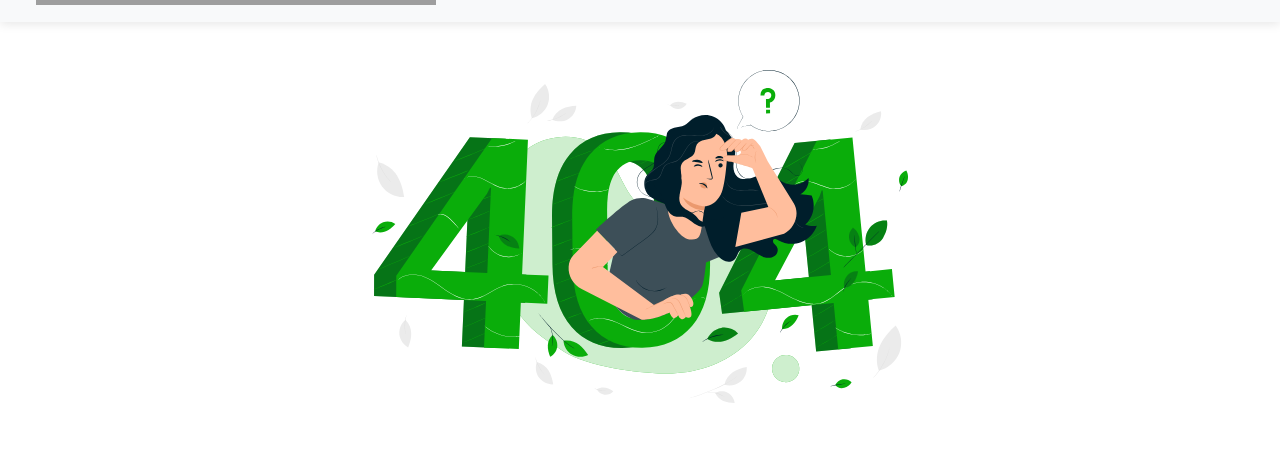
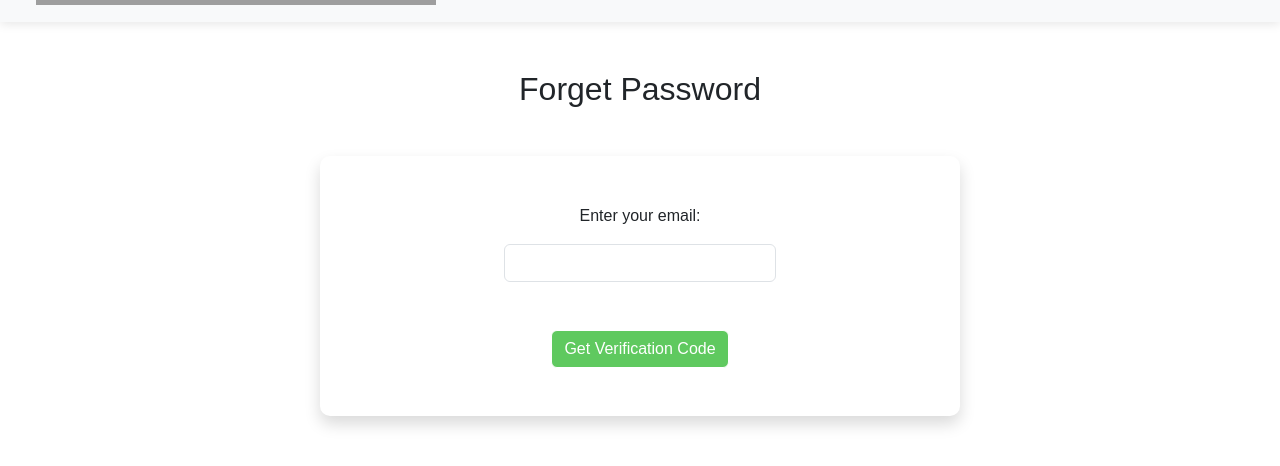
Before and after one commit to amr-0xZ/Fresh-Cart, a React (Vite) app: page /guest/resetpass in a window 1280 px wide. Shown: the part 312-778 px from the top of the page. Built offline with nearby package versions, Linux system fonts and the light colour scheme; grey boxes are pictures that could not be loaded; a web font is replaced by a local one.

Commit message:
reset password done

```diff
--- a/src/App.jsx
+++ b/src/App.jsx
@@ -16,6 +16,7 @@ import CartContext from "./Contexts/CartContext";
 import Order from "./Components/order/Order";
 import AllOrders from "./Components/orders/AllOrders";
 import Profile from "./Components/profile/Profile";
+import ForgetPassword from "./Components/forgetPassword/ForgetPassword";
 
 function App() {
   const routs = createBrowserRouter([
@@ -83,6 +84,10 @@ function App() {
           path: "*",
           element: <NotFound />,
         },
+        {
+          path: "resetpass",
+          element: <ForgetPassword/>
+        }
       ],
     },
   ]);
--- /dev/null
+++ b/src/Components/forgetPassword/ForgetPassword.jsx
@@ -0,0 +1,187 @@
+import axios from 'axios'
+import React, { useState } from 'react'
+import { useNavigate } from 'react-router-dom';
+import { toast } from "react-toastify";
+
+const ForgetPassword = () => {
+
+    let [stage, setStage] = useState(1)
+    let [email, setEmail] = useState("")
+    let [vcode, setVcode] = useState("")
+    let [newPass, setNewPass] = useState("")
+    let [loading, setLoading] = useState(false)
+    let navegate = useNavigate()
+
+    async function sendMail(e) {
+        e.preventDefault()
+        setLoading(true)
+        await axios.post('https://ecommerce.routemisr.com/api/v1/auth/forgotPasswords',{email: email}).then(({data})=>{
+            if(data.statusMsg==="success"){
+                setLoading(false)
+                toast.success("Reset code sent to your email")
+                setStage(2)
+            }
+        }).catch(({response})=>{
+            setLoading(false)
+            toast.error(response.data.message)
+        })
+    }
+
+
+    async function sendCode(e) {
+        e.preventDefault()
+        setLoading(true)
+        await axios.post('https://ecommerce.routemisr.com/api/v1/auth/verifyResetCode',{resetCode: vcode}).then(({data})=>{
+            if(data.status==="Success"){
+                setLoading(false)
+                setStage(3)
+                setVcode("")
+            }else{
+                setLoading(false)
+                setVcode("")
+                toast.error("Reset code is invalid or has expired")
+            }
+        }).catch(()=>{
+            setLoading(false)
+            setVcode("")
+            toast.error("Reset code is invalid or has expired")
+        })
+    }
+
+
+    async function sendNewPass(e) {
+        e.preventDefault()
+        setLoading(true)
+        await axios.put('https://ecommerce.routemisr.com/api/v1/auth/resetPassword',
+            {
+                email: email,
+                newPassword: newPass
+            }
+            ).then(({data})=>{
+                console.log(data);
+
+                if(data.token){
+                setLoading(false)
+                setVcode("")
+                setEmail("")
+                setNewPass("")
+                toast.success("Your new password saved")
+                navegate("/guest/login")
+            }
+        }).catch(({response})=>{
+            console.log(response);
+
+            setLoading(false)
+            toast.error("Reset code has expired")
+            setVcode("")
+            setNewPass("")
+            setStage(1)
+        })
+    }
+
+
+  return (
+    <div className="min-vh-100">
+      <div className="w-50 mx-auto my-5 text-center">
+        <h2>
+            {stage===1&& "Forget Password"}
+            {stage===2&& "Verify Code"}
+            {stage===3&& "Reset Password"}
+        </h2>
+        <div className='mt-5 p-5 shadow' style={{borderRadius: 10}}>
+
+            {stage===1&& (
+            <form className=""  action="" onSubmit={sendMail}>
+                <label htmlFor="Email">Enter your email:</label>
+                <input
+                onChange={(e)=>{setEmail(e.target.value)}}
+                className='mb-4 mt-3 form-control w-50 mx-auto text-center'
+                value={email}
+                name="email"
+                type="email"
+                id="Email"
+                required
+                />
+                <button
+                disabled={!(email.includes("@")&&email.includes(".")&&email.length>7&&email.split(".").slice(1,2).join().length>1)}
+                className="btn bg-main mt-4 text-white text-center"
+                type="submit"
+                >
+                    {loading? (
+                        <i className="fa-solid fa-spinner"></i>
+                    ) : (
+                    "Get Verification Code"
+                    )}
+                </button>
+            </form>
+            )}
+
+
+            {stage===2&& (
+            <form className=""  action="" onSubmit={sendCode}>
+                <label htmlFor="vcode">We sent a 6 digits code to your email</label>
+                <input
+                onChange={(e)=>{setVcode(e.target.value)}}
+                className='mb-4 form-control mt-3 w-25 mx-auto text-center'
+                value={vcode}
+                name="vcode"
+                type="vcode"
+                id="vcode"
+                required
+                />
+                <div className='position-relative'>
+                    <button
+                        disabled={!(vcode>99999)}
+                        className="btn bg-main text-white text-center mt-4"
+                        ype="submit"
+                        >
+                            {loading? (
+                                <i className="fa-solid fa-spinner"></i>
+                            ) : (
+                            "Verify Code"
+                            )}
+                    </button>
+                    <span className='text-dark position-absolute start-0 bottom-0 cursor-pointer' style={{fontSize: 16}} onClick={()=>{setStage(1); setVcode("")}}><i className="fa-solid fa-arrow-left"></i> Email</span>
+                </div>
+            </form>
+            )}
+
+
+            {stage===3&& (
+            <form className=""  action="" onSubmit={sendNewPass}>
+                <label htmlFor="pass">Enter new password:</label>
+                <input
+                onChange={(e)=>{setNewPass(e.target.value)}}
+                className=' form-control mt-3 w-75 mx-auto'
+                value={newPass}
+                name="pass"
+                type="pass"
+                id="pass"
+                required
+                />
+                <div className='text-start mb-4 w-75 mx-auto' style={{fontSize: 12, marginTop: 3}}>
+                    <p className='my-0'>-Password must start with capital letter.</p>
+                    <p>-At least 7 characters long.</p>
+                </div>
+                <button
+                disabled={!(newPass.length>6&&(newPass.slice(0,1)===newPass.slice(0,1).toUpperCase()))}
+                className="btn bg-main text-white text-center mt-4"
+                type="submit"
+                >
+                    {loading? (
+                        <i className="fa-solid fa-spinner"></i>
+                    ) : (
+                    "Save Passowrd"
+                    )}
+                </button>
+            </form>
+            )}
+
+
+        </div>
+      </div>
+    </div>
+  )
+}
+
+export default ForgetPassword
--- a/src/Components/login/Login.jsx
+++ b/src/Components/login/Login.jsx
@@ -103,7 +103,7 @@ const Login = () => {
           </button>
 
           <div className="text-center">
-            <p className="d-inline-block my-auto"><Link to={"/guest/signup"}><span className="text-main">Forget Password?</span></Link></p>
+            <p className="d-inline-block my-auto"><Link to={"/guest/resetpass"}><span className="text-main">Forget Password?</span></Link></p>
             <span className="d-inline-block text-black-50 mx-2">{"|"}</span>
             <p className="d-inline-block my-auto"><Link to={"/guest/signup"}> <span className="text-main">Create account?</span></Link></p>
           </div>
--- a/src/Components/signup/Signup.jsx
+++ b/src/Components/signup/Signup.jsx
@@ -119,7 +119,7 @@ const Signup = () => {
             ""
           )}
 
-          <label htmlFor="rePassword">rePassword:</label>
+          <label htmlFor="rePassword">Re Enter Password:</label>
           <input
             onChange={register.handleChange}
             onBlur={register.handleBlur}
@@ -156,7 +156,7 @@ const Signup = () => {
           </button>
 
           <div className=" text-center">
-            <p>Do you have an account?  <Link to={"/guest/login"}><span className="text-main">Login</span></Link></p>
+            <p>Do you have account?  <Link to={"/guest/login"}><span className="text-main">Login</span></Link></p>
           </div>
           </div>
 
```
